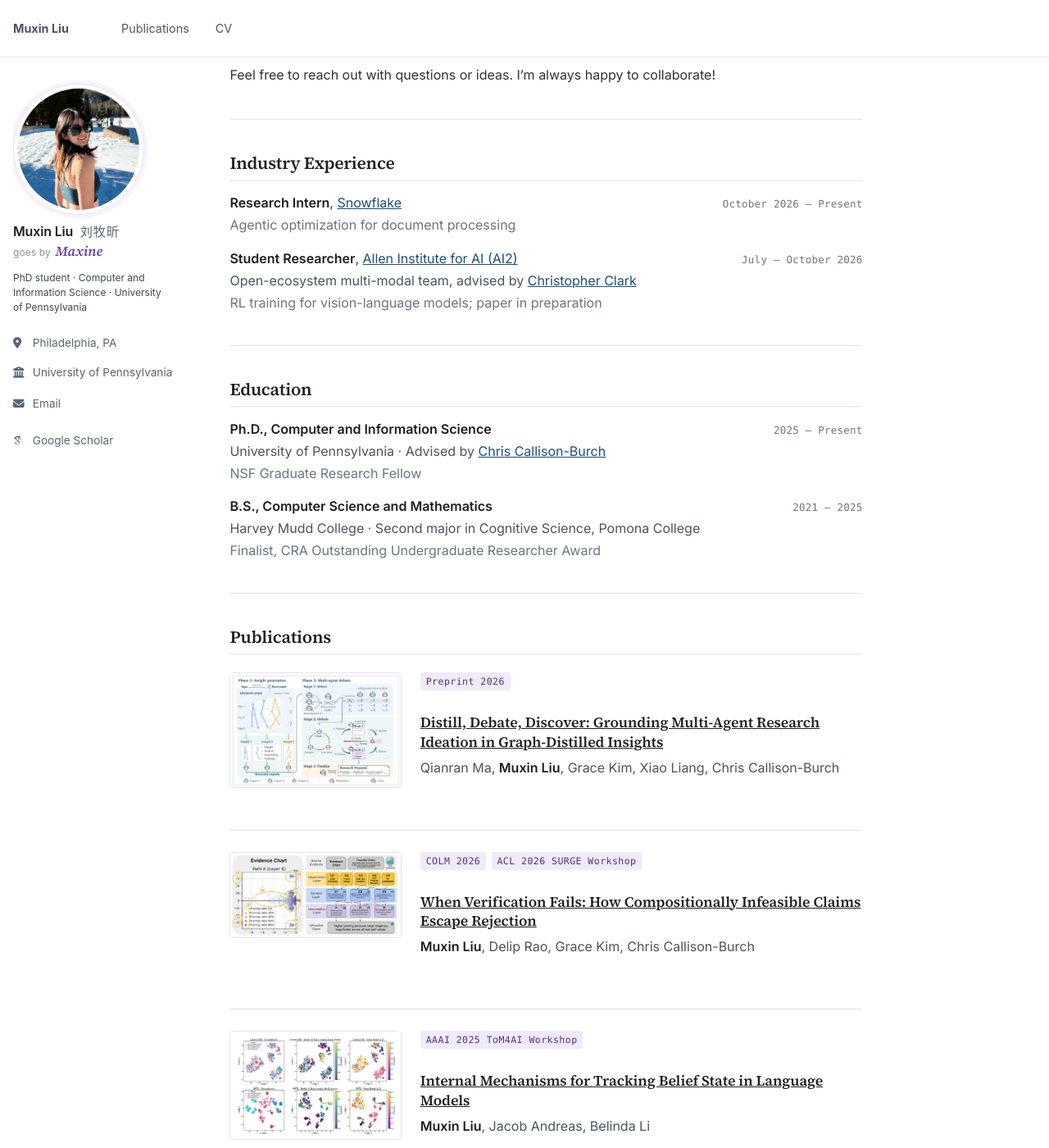
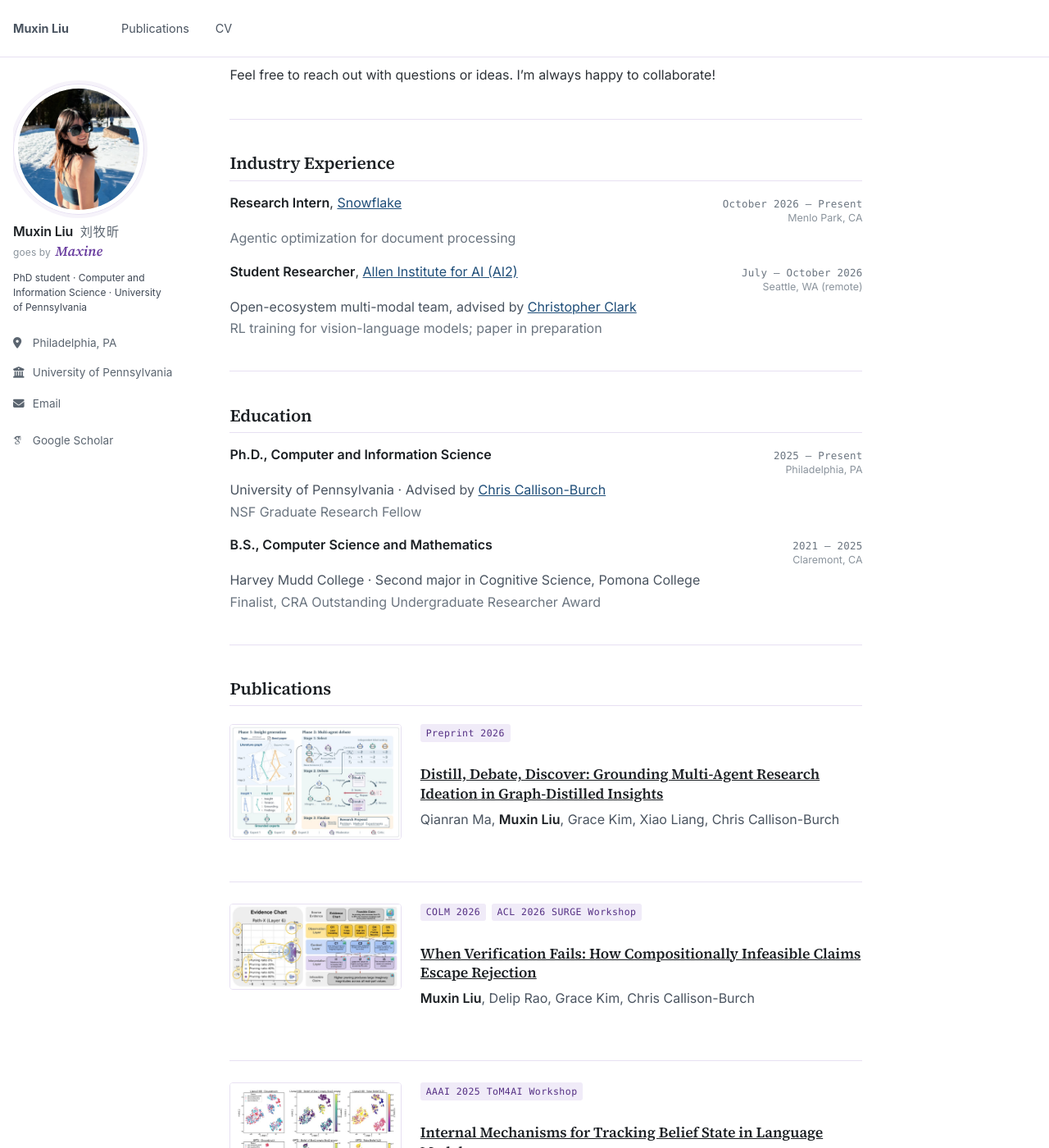
Before and after one commit to maxinemuxin/maxinemuxin.github.io, a Jekyll site: the page built from _pages/about.md, in a window 1280 px wide and 1400 px high, scrolled down 397 px. Shown: the whole window at 82% size. Built offline with Jekyll 4.4.1, drawn with Linux system fonts in a browser that asks for light colours; some web fonts are replaced.

Commit message:
Add locations to experience and education entries
Date and location now stack in a right-aligned column beside each title.
AI2 is marked "Seattle, WA (remote)" since the role was remote. On narrow
screens the pair sits inline under the title rather than stacking.

Co-Authored-By: Claude Opus 5 (1M context) <noreply@anthropic.com>

```diff
--- a/_pages/about.md
+++ b/_pages/about.md
@@ -25,7 +25,10 @@ Feel free to reach out with questions or ideas. I'm always happy to collaborate!
 <li class="entry">
   <div class="entry__top">
     <span class="entry__title"><b>Research Intern</b>, <a href="https://www.snowflake.com/">Snowflake</a></span>
-    <span class="entry__date">October 2026 – Present</span>
+    <span class="entry__meta">
+      <span class="entry__date">October 2026 – Present</span>
+      <span class="entry__place">Menlo Park, CA</span>
+    </span>
   </div>
   <p class="entry__note">Agentic optimization for document processing</p>
 </li>
@@ -33,7 +36,10 @@ Feel free to reach out with questions or ideas. I'm always happy to collaborate!
 <li class="entry">
   <div class="entry__top">
     <span class="entry__title"><b>Student Researcher</b>, <a href="https://allenai.org/">Allen Institute for AI (AI2)</a></span>
-    <span class="entry__date">July – October 2026</span>
+    <span class="entry__meta">
+      <span class="entry__date">July – October 2026</span>
+      <span class="entry__place">Seattle, WA (remote)</span>
+    </span>
   </div>
   <p class="entry__org">Open-ecosystem multi-modal team, advised by <a href="https://chrisc36.github.io/">Christopher Clark</a></p>
   <p class="entry__note">RL training for vision-language models; paper in preparation</p>
@@ -50,7 +56,10 @@ Feel free to reach out with questions or ideas. I'm always happy to collaborate!
 <li class="entry">
   <div class="entry__top">
     <span class="entry__title"><b>Ph.D., Computer and Information Science</b></span>
-    <span class="entry__date">2025 – Present</span>
+    <span class="entry__meta">
+      <span class="entry__date">2025 – Present</span>
+      <span class="entry__place">Philadelphia, PA</span>
+    </span>
   </div>
   <p class="entry__org">University of Pennsylvania · Advised by <a href="https://www.cis.upenn.edu/~ccb/">Chris Callison-Burch</a></p>
   <p class="entry__note">NSF Graduate Research Fellow</p>
@@ -59,7 +68,10 @@ Feel free to reach out with questions or ideas. I'm always happy to collaborate!
 <li class="entry">
   <div class="entry__top">
     <span class="entry__title"><b>B.S., Computer Science and Mathematics</b></span>
-    <span class="entry__date">2021 – 2025</span>
+    <span class="entry__meta">
+      <span class="entry__date">2021 – 2025</span>
+      <span class="entry__place">Claremont, CA</span>
+    </span>
   </div>
   <p class="entry__org">Harvey Mudd College · Second major in Cognitive Science, Pomona College</p>
   <p class="entry__note">Finalist, CRA Outstanding Undergraduate Researcher Award</p>
--- a/_sass/_custom.scss
+++ b/_sass/_custom.scss
@@ -339,13 +339,38 @@ hr {
   }
 }
 
+/* Date and location stack in a right-aligned column beside the title. */
+.entry__meta {
+  flex-shrink: 0;
+  display: flex;
+  flex-direction: column;
+  align-items: flex-end;
+  text-align: right;
+  line-height: 1.35;
+}
+
 .entry__date {
-  flex-shrink: 0;
   font-family: $monospace;
   font-size: 0.78em;
   color: #6b7580;
   letter-spacing: 0.02em;
   white-space: nowrap;
+}
+
+.entry__place {
+  font-size: 0.78em;
+  color: #8a939c;
+  white-space: nowrap;
+}
+
+/* On narrow screens let the pair sit inline under the title instead. */
+@media (max-width: 600px) {
+  .entry__meta {
+    flex-direction: row;
+    align-items: baseline;
+    gap: 0.5em;
+    text-align: left;
+  }
 }
 
 .page__content .entry p {
```
